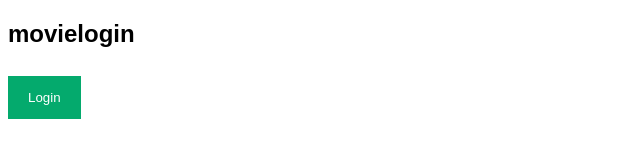
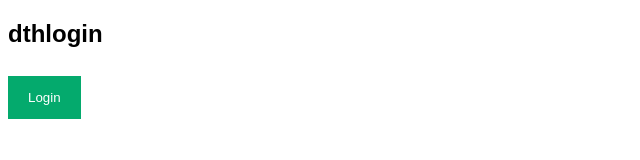
Before and after one commit to sudir12/4pmdocker, a plain HTML site: page index.html in a window 1280 px wide. Shown: the full height of the page, 0-640 px from the left. Drawn offline with Linux system fonts and the light colour scheme.

Commit message:
Update index.html

```diff
--- a/index.html
+++ b/index.html
@@ -127,7 +127,7 @@ span.psw {
 </head>
 <body>
 
-<h2>movielogin </h2>
+<h2>dthlogin </h2>
 
 <button onclick="document.getElementById('id01').style.display='block'" style="width:auto;">Login</button>
 
```
